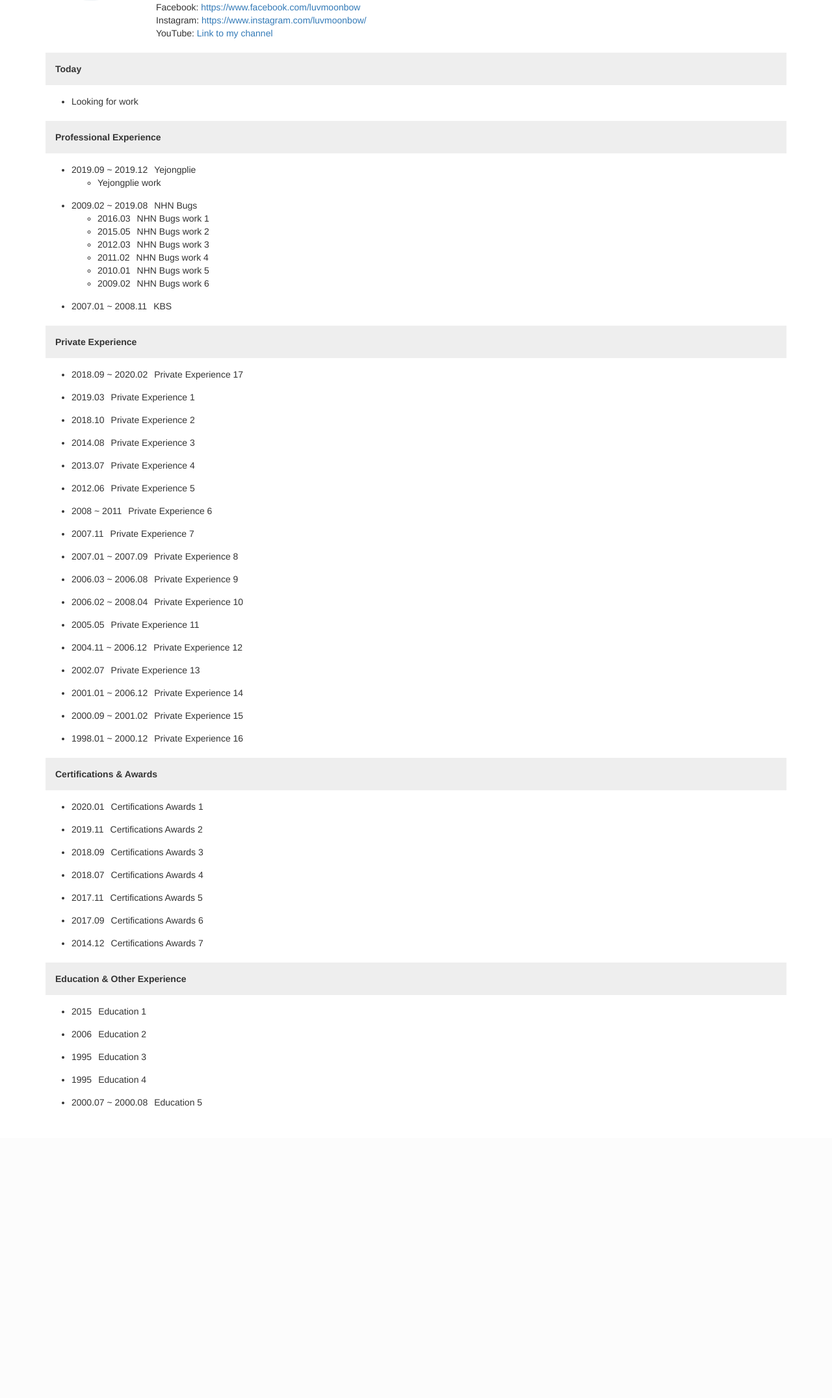
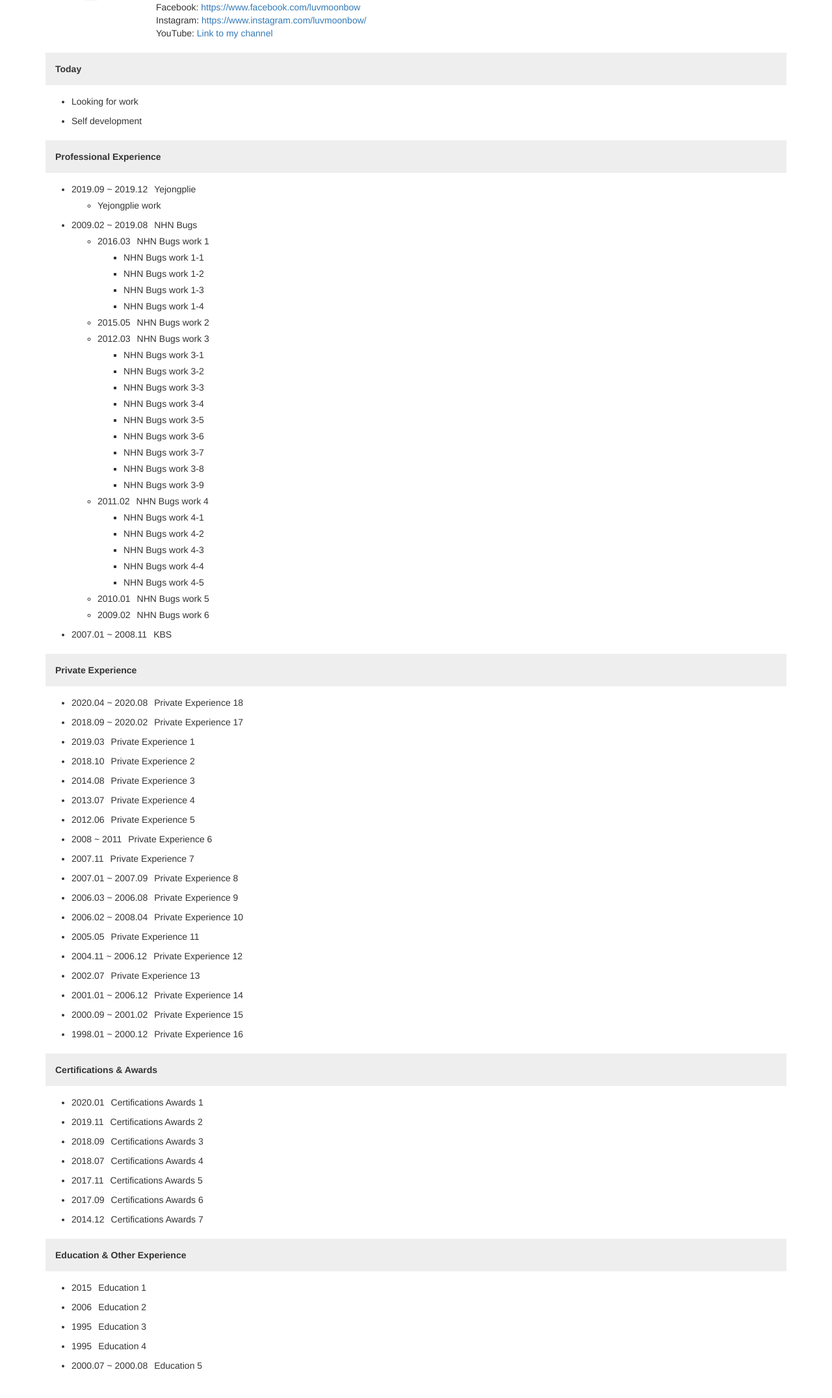
Before and after one commit to tedkim81/mjchoi, a Django app: page / in a window 1280 px wide. Shown: the part 209-2360 px from the top of the page at 65% size. Before the commit the page ends 1911 px from the top, so only its background shows below. Run offline with Django 3.2, Linux system fonts and the light colour scheme; some libraries are stand-ins or nearby versions.

Commit message:
프로필페이지 수정

```diff
--- a/app/templates/profile.html
+++ b/app/templates/profile.html
@@ -44,6 +44,9 @@
 	.profile-text {
 		margin-top: 20px;
 	}
+	ul {
+		padding-inline-start: 27px;
+	}
 	@media all and (min-width:768px) {
 		.profile-info {
 			position: relative;
@@ -55,6 +58,9 @@
 		}
 		.profile-text {
 			padding-left: 170px;
+		}
+		ul {
+			padding-inline-start: 40px;
 		}
 	}
 	.myintro {
@@ -71,7 +77,10 @@
 		margin-left: 10px;
 	}
 	.cont-li {
-		margin-bottom: 15px;
+		margin-bottom: 10px;
+	}
+	.cont-li li {
+		margin: 5px 0;
 	}
 	.text-highlight {
 		font-weight: bold;
@@ -117,6 +126,7 @@
 		<div class="section-title">Today</div>
 		<ul class="cont-list">
 			<li class="cont-li">{% trans "Looking for work" %}</li>
+			<li class="cont-li">{% trans "Self development" %}</li>
 		</ul>
 		<div class="section-title">Professional Experience</div>
 		<ul class="cont-list">
@@ -129,10 +139,40 @@
 			<li class="cont-li">
 				<span>2009.02 ~ 2019.08</span><span class="cont-span">{% trans "NHN Bugs" %}</span>
 				<ul>
-					<li><span>2016.03</span><span class="cont-span">{% trans "NHN Bugs work 1" %}</span></li>
+					<li>
+						<span>2016.03</span><span class="cont-span">{% trans "NHN Bugs work 1" %}</span>
+						<ul>
+							<li>{% trans "NHN Bugs work 1-1" %}</li>
+							<li>{% trans "NHN Bugs work 1-2" %}</li>
+							<li>{% trans "NHN Bugs work 1-3" %}</li>
+							<li>{% trans "NHN Bugs work 1-4" %}</li>
+						</ul>
+					</li>
 					<li><span>2015.05</span><span class="cont-span">{% trans "NHN Bugs work 2" %}</span></li>
-					<li><span>2012.03</span><span class="cont-span">{% trans "NHN Bugs work 3" %}</span></li>
-					<li><span>2011.02</span><span class="cont-span">{% trans "NHN Bugs work 4" %}</span></li>
+					<li>
+						<span>2012.03</span><span class="cont-span">{% trans "NHN Bugs work 3" %}</span>
+						<ul>
+							<li>{% trans "NHN Bugs work 3-1" %}</li>
+							<li>{% trans "NHN Bugs work 3-2" %}</li>
+							<li>{% trans "NHN Bugs work 3-3" %}</li>
+							<li>{% trans "NHN Bugs work 3-4" %}</li>
+							<li>{% trans "NHN Bugs work 3-5" %}</li>
+							<li>{% trans "NHN Bugs work 3-6" %}</li>
+							<li>{% trans "NHN Bugs work 3-7" %}</li>
+							<li>{% trans "NHN Bugs work 3-8" %}</li>
+							<li>{% trans "NHN Bugs work 3-9" %}</li>
+						</ul>
+					</li>
+					<li>
+						<span>2011.02</span><span class="cont-span">{% trans "NHN Bugs work 4" %}</span>
+						<ul>
+							<li>{% trans "NHN Bugs work 4-1" %}</li>
+							<li>{% trans "NHN Bugs work 4-2" %}</li>
+							<li>{% trans "NHN Bugs work 4-3" %}</li>
+							<li>{% trans "NHN Bugs work 4-4" %}</li>
+							<li>{% trans "NHN Bugs work 4-5" %}</li>
+						</ul>
+					</li>
 					<li><span>2010.01</span><span class="cont-span">{% trans "NHN Bugs work 5" %}</span></li>
 					<li><span>2009.02</span><span class="cont-span">{% trans "NHN Bugs work 6" %}</span></li>
 				</ul>
@@ -143,6 +183,7 @@
 		</ul>
 		<div class="section-title">Private Experience</div>
 		<ul class="cont-list">
+			<li class="cont-li"><span>2020.04 ~ 2020.08</span><span class="cont-span">{% trans "Private Experience 18" %}</span></li>
 			<li class="cont-li"><span>2018.09 ~ 2020.02</span><span class="cont-span">{% trans "Private Experience 17" %}</span></li>
 			<li class="cont-li"><span>2019.03</span><span class="cont-span">{% trans "Private Experience 1" %}</span></li>
 			<li class="cont-li"><span>2018.10</span><span class="cont-span">{% trans "Private Experience 2" %}</span></li>
```
Also changed, not shown: locale/en/LC_MESSAGES/django.po, locale/ko/LC_MESSAGES/django.po, 2 other files.
